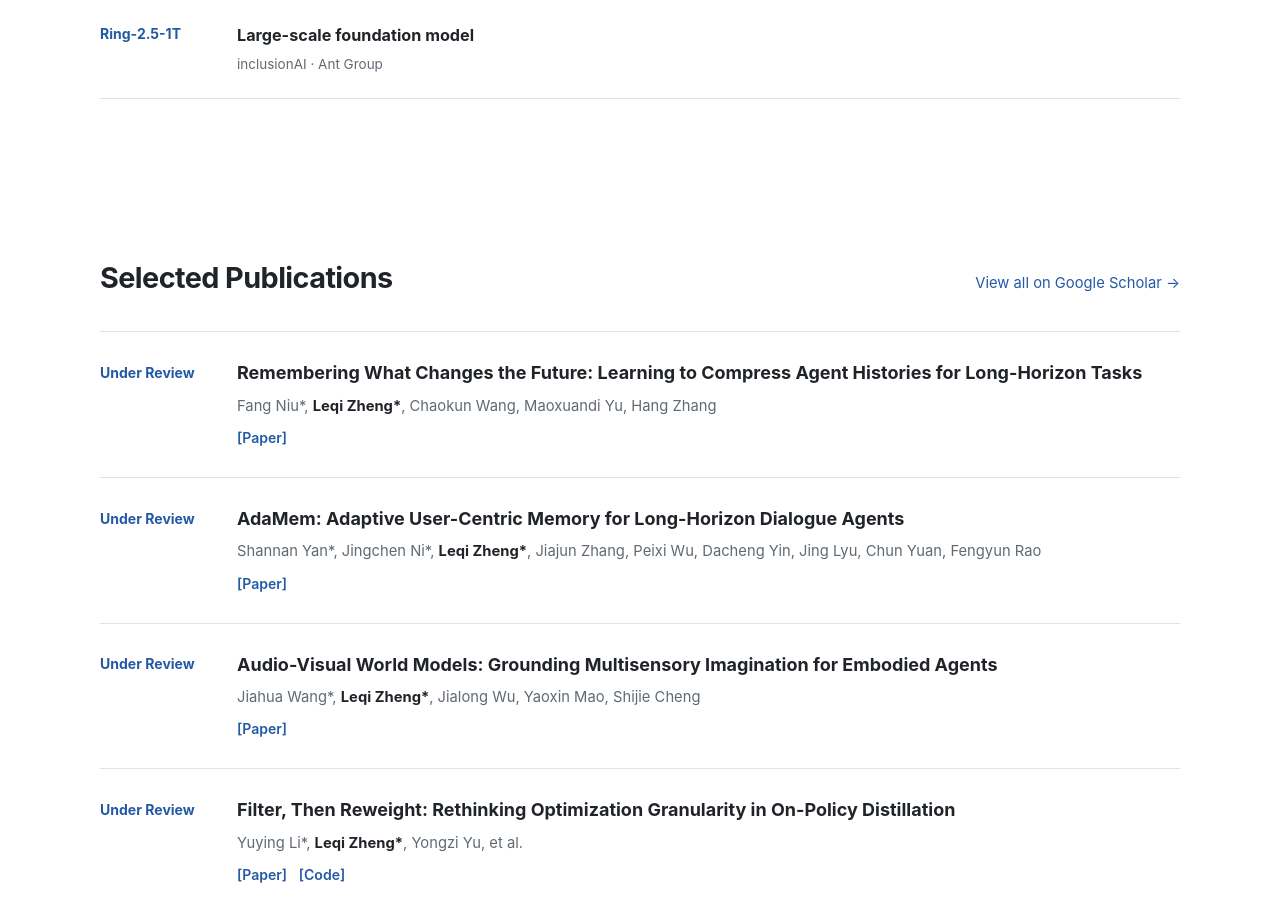
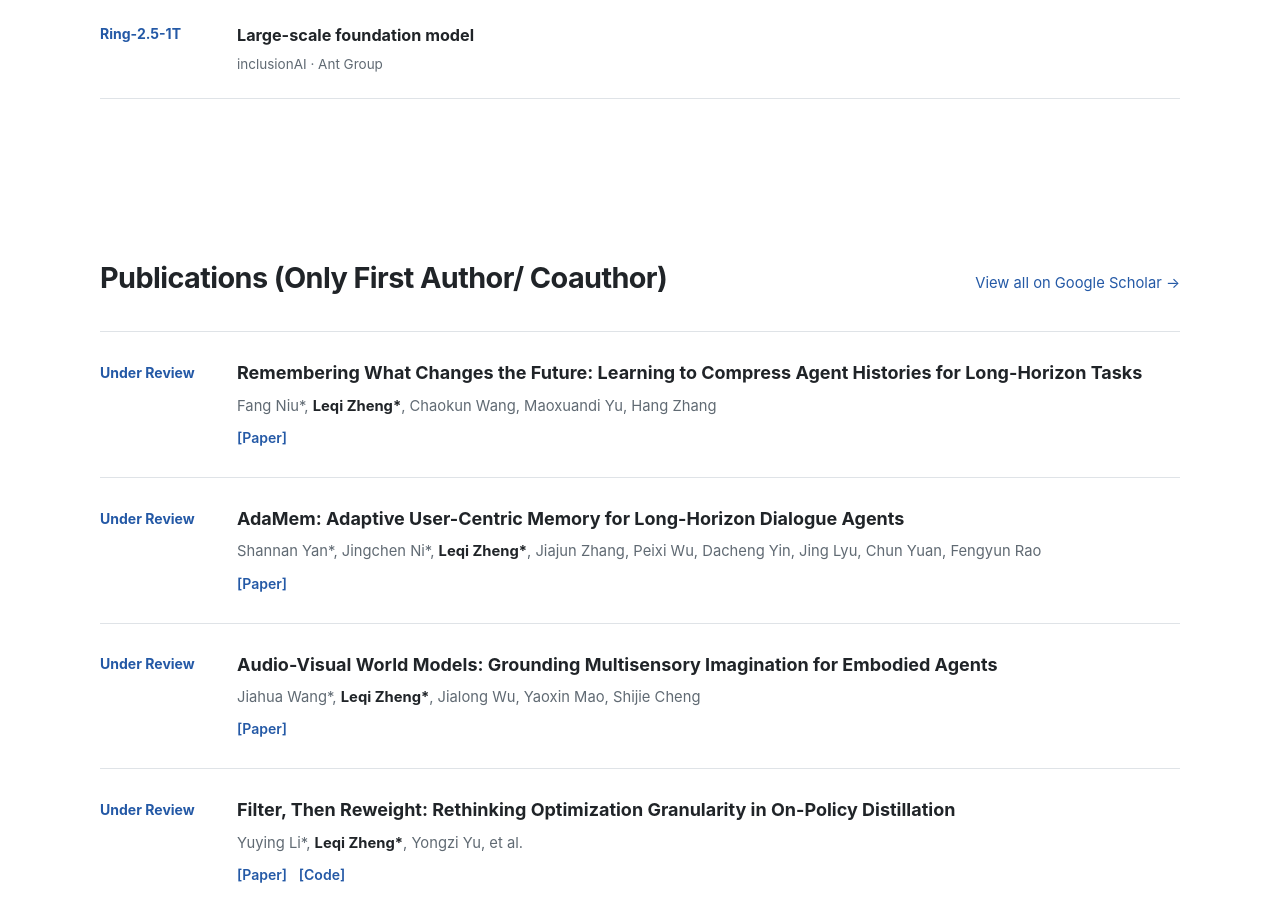
Before and after one commit to LQgdwind/LQgdwind.github.io, a Jekyll site: the page built from _pages/about.md, in a window 1280 px wide and 900 px high, scrolled down 1799 px. Built offline with Jekyll 4.4.1, drawn with Linux system fonts in a browser that asks for light colours.

Commit message:
Update home.html

```diff
--- a/_layouts/home.html
+++ b/_layouts/home.html
@@ -83,7 +83,7 @@ layout: compress
 
       <section class="academic-container academic-section" id="publications">
         <div class="academic-section__heading">
-          <h2>Selected Publications</h2>
+          <h2>Publications (Only First Author/ Coauthor)</h2>
           <a href="{{ site.author.googlescholar }}" target="_blank" rel="noopener">View all on Google Scholar →</a>
         </div>
         <div class="academic-publications">
```
